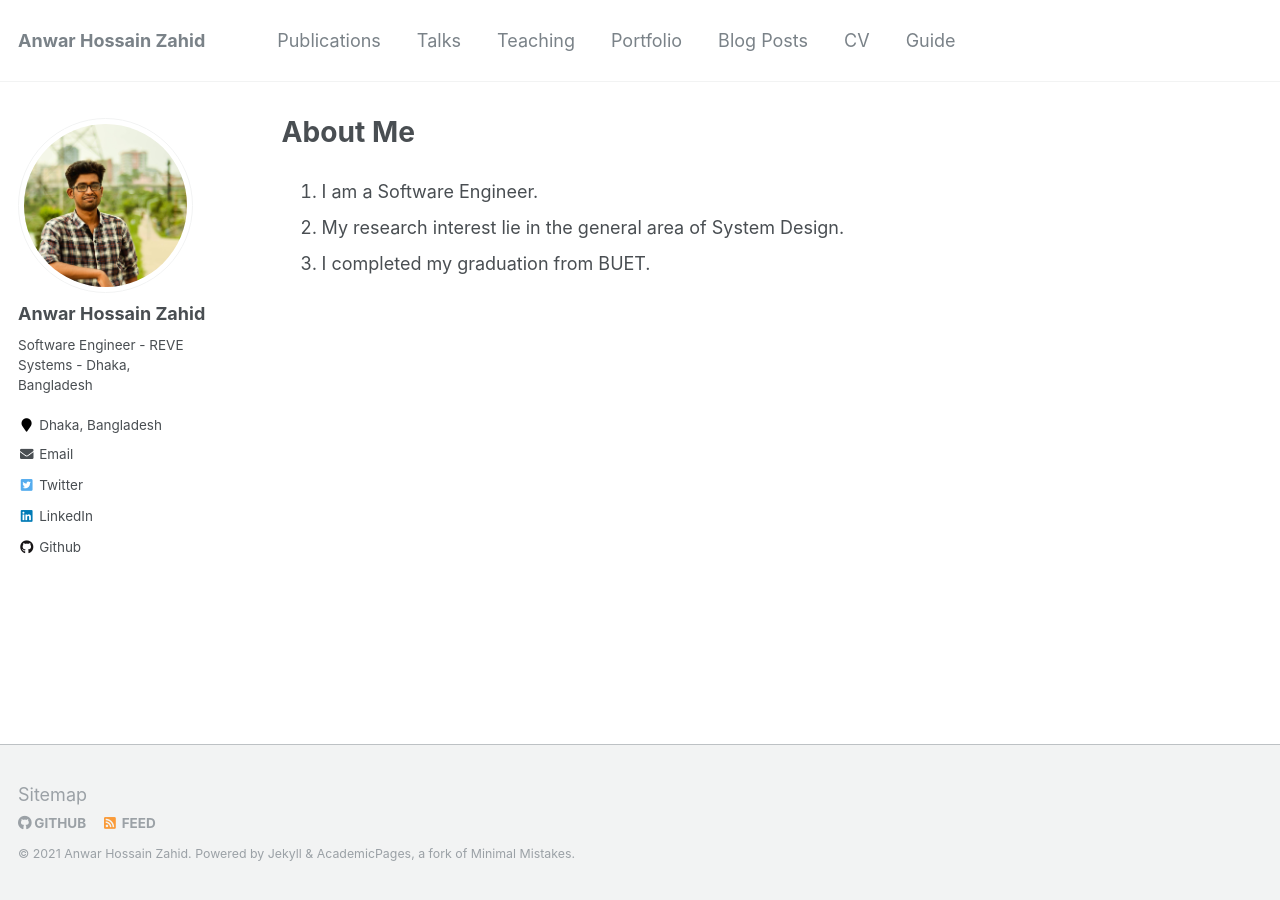
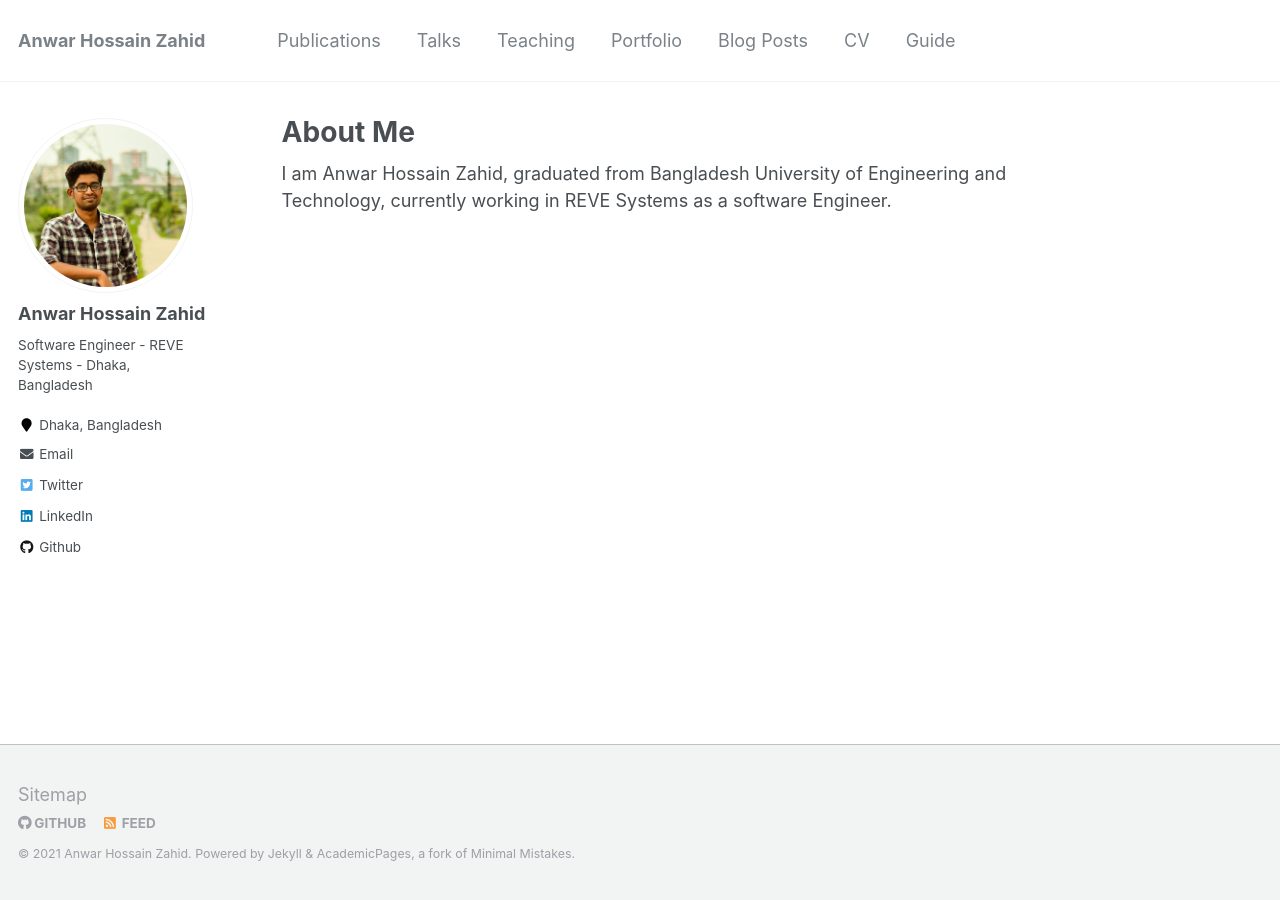
Before and after one commit to AnwarXahid/anwarxahid.github.io, a Jekyll site: the page built from _pages/about.md, in a window 1280 px wide. Built offline with Jekyll 4.4.1, drawn with Linux system fonts in a browser that asks for light colours.

Commit message:
about me description changed!

```diff
--- a/_pages/about.md
+++ b/_pages/about.md
@@ -8,7 +8,4 @@ redirect_from:
   - /about.html
 ---
 
-
-1. I am a Software Engineer.
-1. My research interest lie in the general area of System Design.
-1. I completed my graduation from BUET.
+I am Anwar Hossain Zahid, graduated from Bangladesh University of Engineering and Technology, currently working in REVE Systems as a software Engineer.
```
